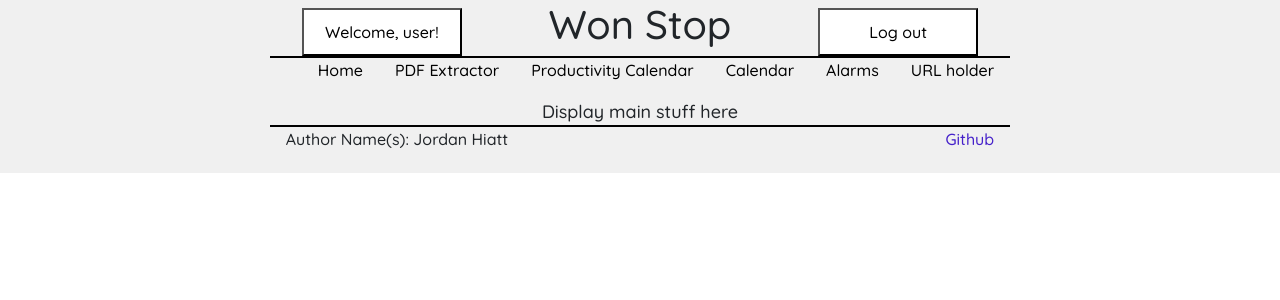
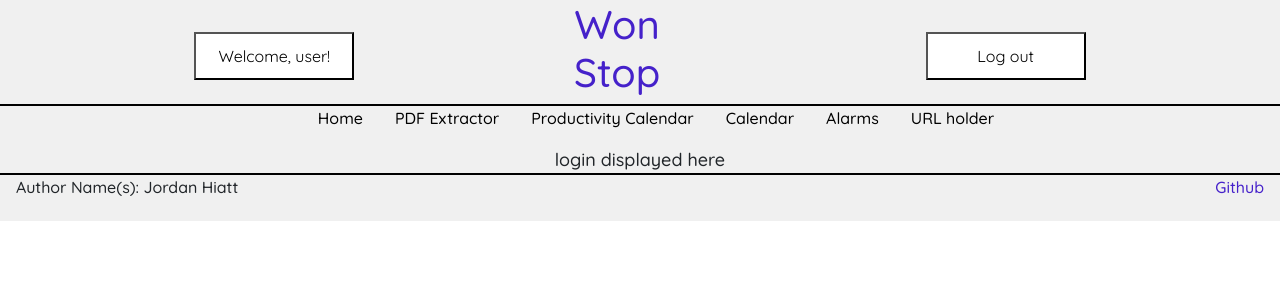
Before and after one commit to jhiatt19/startup, a React (Vite) app: page /Home in a window 1280 px wide. Shown: the top 300 px of the page. Built offline with nearby package versions, Linux system fonts and the light colour scheme.

Commit message:
Set up all my routes and navlinks

```diff
--- /dev/null
+++ b/src/Home/home.jsx
@@ -0,0 +1,9 @@
+import React from 'react';
+
+export function Home() {
+  return (
+    <main>
+      <div>login displayed here</div>
+    </main>
+  );
+}
--- a/src/all.css
+++ b/src/all.css
@@ -1,4 +1,4 @@
-* {
+.app {
     display:flexbox;
     font-family: "Quicksand", serif;
     font-optical-sizing: auto;
--- a/src/app.jsx
+++ b/src/app.jsx
@@ -2,31 +2,56 @@ import React from 'react';
 import 'bootstrap/dist/css/bootstrap.min.css';
 import './all.css';
 
+import { BrowserRouter, NavLink, Route, Routes } from 'react-router-dom';
+import { Home } from './Home/home';
+import { Alarms } from './Alarms/Alarms';
+import { Calendar } from './Calendar/Calendar';
+import { Login } from './Login/login';
+import { PDFextractor } from './PdFextractor/PDFextractor';
+import { ProductivityCalendar } from './ProductivityCalendar/ProductivityCalendar';
+import { SignUpPage } from './SignUpPage/SignUpPage';
+import { URLholder } from './URLholder/URLholder';
+
 export default function App(){
-    return <div className='app'>
+    return (
+        <BrowserRouter>
+        <div className='app'>
         <header>
             <form action="/index.html">
                 <button id="profile">Welcome, user!</button>
             </form>
-            <h1>Won Stop</h1>
+            <NavLink to='./'><h1>Won Stop</h1></NavLink>
             <form action="/index.html">
                 <button id="logOut">Log out</button>
             </form>
         </header>
         <nav>
             <ul>
-                <li><a href="Home.html">Home</a></li>
-                <li><a href="PDFextractor.html">PDF Extractor</a></li>
-                <li><a href="ProductivityCalendar.html">Productivity Calendar</a></li>
-                <li><a href="Calendar.html">Calendar</a></li>
-                <li><a href="Alarms.html">Alarms</a></li>
-                <li><a href="URLholder.html">URL holder</a></li>
+                <li><NavLink to='/home'>Home</NavLink></li>
+                <li><NavLink to='/PDFextractor'>PDF Extractor</NavLink></li>
+                <li><NavLink to='/ProductivityCalendar'>Productivity Calendar</NavLink></li>
+                <li><NavLink to='/Calendar'>Calendar</NavLink></li>
+                <li><NavLink to='/Alarms'>Alarms</NavLink></li>
+                <li><NavLink to='/URLholder'>URL holder</NavLink></li>
             </ul>
         </nav>
-        <main>Display main stuff here</main>
+        <main>
+            <Routes>
+                <Route path='/' element={<Login />} exact />
+                <Route path='/Home' element={<Home />} />
+                <Route path='/PDFextractor' element={<PDFextractor />} />
+                <Route path='/ProductivityCalendar' element={<ProductivityCalendar />} />
+                <Route path='/Calendar' element={<Calendar />} />
+                <Route path='/Alarms' element={<Alarms />} />
+                <Route path='/URLholder' element={<URLholder />} />
+                <Route path='/SignUpPage' element={<SignUpPage />} />
+            </Routes>
+        </main>
         <footer>
             <span id="authorName">Author Name(s): Jordan Hiatt</span>
-            <a id="github"href="https://github.com/jhiatt19/startup">Github</a>
+            <NavLink id="github"to="https://github.com/jhiatt19/startup">Github</NavLink>
         </footer>
     </div>
+    </BrowserRouter>
+    )
 }
```
